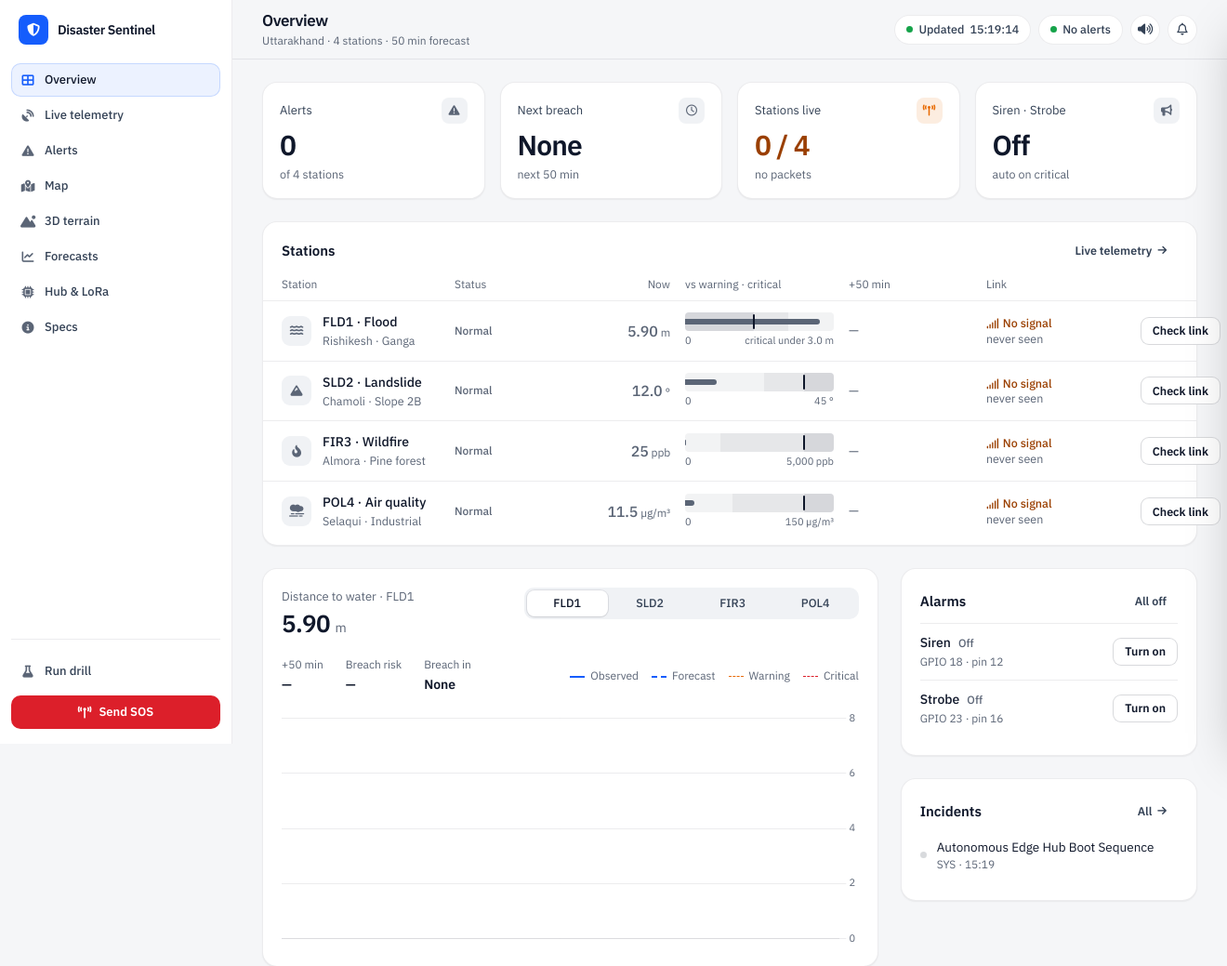
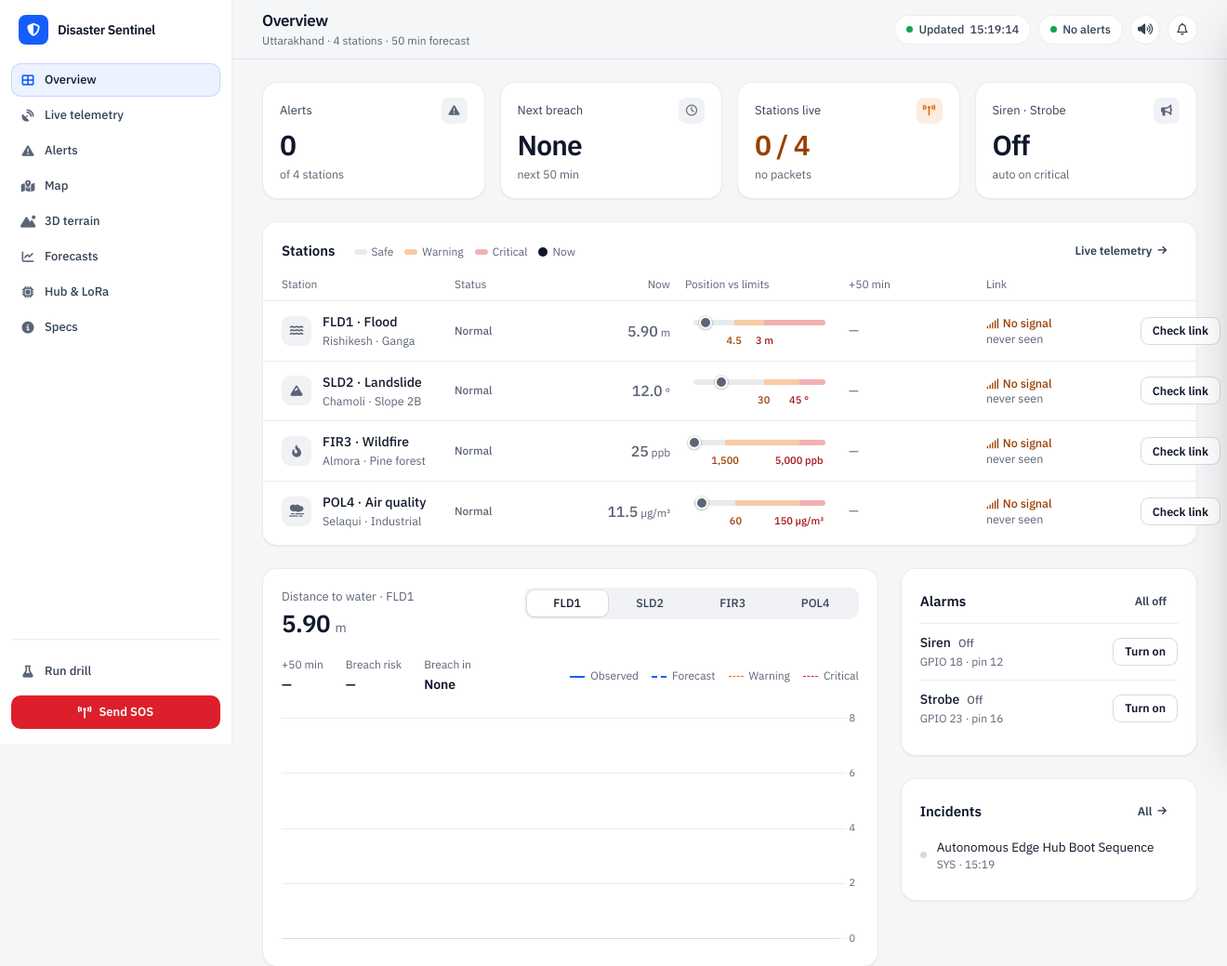
Before and after one commit to OmPravesh/disaster-sentinel-sih2026, a Flask app: page / in a window 1320 px wide. Shown: the top 1039 px of the page at 93% size. Run offline with Flask 3, Linux system fonts and the light colour scheme; some libraries are stand-ins or nearby versions.

Commit message:
fix(web): clearer limit meter on Overview and Live telemetry
Replace the grey bullet meter with coloured Safe / Warning / Critical zones,
danger always on the right (flood axis runs from far water to 0 m), limit
values labelled at zone edges, one dot for the current reading, and a legend.
Fixed scale so labels never collide; off-scale readings pin to the end.
The +50 min forecast dot is removed (it overlapped the reading); the forecast
stays in its own column/stat and the meter tooltip.

Co-Authored-By: Claude Opus 5.5 <noreply@anthropic.com>

```diff
--- a/web/templates/base.html
+++ b/web/templates/base.html
@@ -202,12 +202,27 @@
     .s-val.is-warn { color: var(--warn-ink); }
 
     /* Bullet graph: grey ranges (darker = worse), value bar, projected segment, critical target line */
-    .bullet { position: relative; height: 20px; border-radius: 4px; overflow: hidden; }
-    .bullet-range { position: absolute; top: 0; bottom: 0; }
-    .bullet-bar { position: absolute; left: 0; top: 7px; height: 6px; border-radius: 0 3px 3px 0; background: var(--ink-2);
-                  transition: width .4s cubic-bezier(.4,0,.2,1); }
-    .bullet-proj { position: absolute; top: 7px; height: 6px; border: 1px dashed var(--ink-2); border-left: 0; border-radius: 0 3px 3px 0; }
-    .bullet-target { position: absolute; top: 2px; bottom: 2px; width: 2px; margin-left: -1px; background: var(--ink); border-radius: 1px; }
+    /* Limit meter: zones Safe -> Warning -> Critical left to right, dot = reading now */
+    .meter, .meter-scale { margin: 0 9px; }  /* room for a dot pinned at either end */
+    .meter { position: relative; height: 16px; }
+    .meter-track { position: absolute; left: 0; right: 0; top: 5px; height: 6px; border-radius: 9999px; overflow: hidden; }
+    .meter-track span { position: absolute; top: 0; bottom: 0; }
+    .meter-track .mz-crit { right: 0; }
+    .mz-safe { background: color-mix(in srgb, var(--ink) 9%, transparent); left: 0; }
+    .mz-warn { background: rgb(var(--warn-rgb) / .35); }
+    .mz-crit { background: rgb(var(--crit-rgb) / .35); }
+    .meter-now { position: absolute; top: 50%; width: 14px; height: 14px; border-radius: 9999px; transform: translate(-50%, -50%);
+                            transition: left .4s cubic-bezier(.4,0,.2,1); }
+    .meter-now { border: 2px solid var(--card); box-shadow: 0 0 0 1px rgba(0,0,0,.08), 0 1px 3px rgba(0,0,0,.2); z-index: 2; }
+    .meter-lg { height: 22px; } .meter-lg .meter-track { top: 7px; height: 8px; }
+    .meter-lg .meter-now { width: 18px; height: 18px; }
+    .meter-scale { position: relative; height: 15px; margin-top: 3px; font-size: 11px; font-weight: 500; }
+    .meter-scale span { position: absolute; transform: translateX(-50%); white-space: nowrap; }
+    .meter-legend { display: inline-flex; flex-wrap: wrap; align-items: center; gap: 4px 12px; font-size: 12px; color: var(--muted); font-weight: 400; }
+    .meter-legend > span { display: inline-flex; align-items: center; gap: 5px; }
+    .meter-legend i { display: inline-block; width: 14px; height: 6px; border-radius: 3px; }
+    .meter-legend b { display: inline-block; width: 10px; height: 10px; border-radius: 9999px; }
+    .meter-legend .lg-now { background: var(--ink); }
     .arow { display: grid; grid-template-columns: 32px minmax(0,1fr) auto auto auto; gap: 14px; align-items: center; padding: 12px 20px; border-top: 1px solid var(--line); }
     @media (max-width: 640px) {
       .arow { grid-template-columns: minmax(0,1fr) auto; padding: 12px 16px; }
@@ -225,8 +240,6 @@
     .tile span { font-size: 12px; color: var(--muted); white-space: nowrap; overflow: hidden; text-overflow: ellipsis; }
     .tile b { font-size: 15px; font-weight: 600; color: var(--ink); }
     .tile small, .tile b small { font-size: 11px; font-weight: 400; color: var(--muted); margin-left: 3px; }
-    .bullet-lg { height: 28px; } .bullet-lg .bullet-bar, .bullet-lg .bullet-proj { top: 9px; height: 10px; }
-    .bullet-scale { display: flex; justify-content: space-between; font-size: 11px; color: var(--muted); margin-top: 2px; }
 
     .s-link { font-size: 12.5px; color: var(--ink-2); line-height: 1.35; }
     .s-link .is-warn { color: var(--warn-ink); font-weight: 500; }
@@ -274,7 +287,7 @@
     .skel { background: linear-gradient(90deg, var(--soft) 0%, color-mix(in srgb, var(--soft) 40%, var(--card)) 50%, var(--soft) 100%);
             background-size: 200% 100%; animation: skel 1.2s ease-in-out infinite; border-radius: 6px; color: transparent !important; }
     @keyframes skel { from { background-position: 200% 0; } to { background-position: -200% 0; } }
-    @media (prefers-reduced-motion: reduce) { .skel { animation: none; } .bullet-bar { transition: none; } }
+    @media (prefers-reduced-motion: reduce) { .skel { animation: none; } .meter-now { transition: none; } }
 
     /* Legacy class still used by the map pages: same surface as .card */
     .card-base { background: var(--card) !important; border: 1px solid var(--line) !important; border-radius: 16px !important; box-shadow: var(--shadow-card) !important; }
@@ -820,29 +833,34 @@
       }
       const all = d => Object.keys(SENTINEL_STATIONS).map(id => vm(id, d.nodes[id], d.forecasts[id]));
 
-      // Bullet meter (Few): grey ranges darker toward danger, value bar, dashed forecast, critical tick.
+      // Limit meter: danger is always to the RIGHT (flood's axis runs from far water to 0 m), coloured zones
+      // Safe / Warning / Critical with the limit values at their edges, one dot = the reading now.
+      // The +50 min forecast is NOT drawn here (a second dot overlapped the first); it has its own column/stat.
       function bullet(v, big) {
         const m = v.m, ok = x => x != null && !isNaN(x);
-        const max = Math.max(m.lower ? (m.max || v.warn * 1.5) : v.crit * 1.25, ok(v.value) ? v.value * 1.05 : 0, ok(v.worst) ? v.worst * 1.05 : 0);
-        const pct = x => Math.max(0, Math.min(100, (x / max) * 100));
-        const now = ok(v.value) ? pct(v.value) : 0, proj = ok(v.worst) ? pct(v.worst) : now;
-        const tone = a => `color-mix(in srgb, var(--ink) ${a}%, transparent)`;
-        const [lo, mid, hi] = m.lower ? [17, 10, 5] : [5, 10, 17];   // shade grows toward the bad end
-        const a = pct(Math.min(v.warn, v.crit)), b = pct(Math.max(v.warn, v.crit));
-        const bar = v.state === 'crit' ? 'var(--crit)' : v.state === 'warn' ? 'var(--warn)' : v.everSeen ? 'var(--ink-2)' : 'var(--muted)';
-        const tip = `${m.metric}: ${fmtNum(v.value, m.dp)} ${m.unit} · warning ${m.lower ? 'under ' : ''}${fmtNum(v.warn, 1)} · critical ${m.lower ? 'under ' : ''}${fmtNum(v.crit, 1)}` +
-                    (ok(v.worst) ? ` · forecast ${m.lower ? 'low' : 'peak'} ${fmtNum(v.worst, m.dp)}` : '');
-        return `<div class="bullet${big ? ' bullet-lg' : ''}" data-tip="${esc(tip)}">
-            <div class="bullet-range" style="left:0;width:${a}%;background:${tone(lo)}"></div>
-            <div class="bullet-range" style="left:${a}%;width:${b - a}%;background:${tone(mid)}"></div>
-            <div class="bullet-range" style="left:${b}%;right:0;background:${tone(hi)}"></div>
-            <div class="bullet-bar" style="width:${now}%;background:${bar}"></div>
-            ${proj > now ? `<div class="bullet-proj" style="left:${now}%;width:${proj - now}%"></div>` : ''}
-            ${proj < now ? `<div class="bullet-proj" style="left:${proj}%;width:${now - proj}%;border:0;background:var(--card);opacity:.5"></div>` : ''}
-            <div class="bullet-target" style="left:${pct(v.crit)}%"></div>
+        // Fixed scale so limit labels never move; a reading beyond it sits pinned at the end (exact value in the tooltip).
+        const span = m.lower ? (m.max || v.warn * 1.5) : v.crit * 1.25;
+        const pos = x => Math.max(0, Math.min(100, (m.lower ? span - x : x) / span * 100));
+        const pw = pos(v.warn), pc = pos(v.crit), now = ok(v.value) ? pos(v.value) : null;
+        const dot = v.state === 'crit' ? 'var(--crit)' : v.state === 'warn' ? 'var(--warn)' : v.everSeen ? 'var(--ink)' : 'var(--muted)';
+        const u = m.unit, lim = x => `${fmtNum(x, x % 1 ? 1 : 0)}`;
+        const tip = `${m.metric} ${fmtNum(v.value, m.dp)} ${u} now` + (ok(v.worst) ? ` · ${fmtNum(v.worst, m.dp)} ${u} at worst in 50 min` : '') +
+                    ` · warning ${m.lower ? 'below' : 'above'} ${lim(v.warn)} ${u} · critical ${m.lower ? 'below' : 'above'} ${lim(v.crit)} ${u}`;
+        const clamp = p => Math.max(4, Math.min(96, p));
+        return `<div class="meter${big ? ' meter-lg' : ''}" data-tip="${esc(tip)}" role="img" aria-label="${esc(tip)}">
+            <div class="meter-track">
+              <span class="mz-safe" style="width:${pw}%"></span><span class="mz-warn" style="left:${pw}%;width:${pc - pw}%"></span><span class="mz-crit" style="left:${pc}%"></span>
+            </div>
+            ${now != null ? `<span class="meter-now" style="left:${now}%;background:${dot}"></span>` : ''}
           </div>
-          <div class="bullet-scale tnum"><span>0</span><span>${m.lower ? 'critical under ' : ''}${fmtNum(v.crit, m.lower ? 1 : 0)} ${esc(m.unit)}</span></div>`;
+          <div class="meter-scale tnum">
+            <span style="left:${clamp(pw)}%;color:var(--warn-ink)">${lim(v.warn)}</span>
+            <span style="left:${clamp(pc)}%;color:var(--crit-ink)">${lim(v.crit)} ${esc(u)}</span>
+          </div>`;
       }
+
+      const meterLegend = `<span class="meter-legend"><span><i class="mz-safe"></i>Safe</span><span><i class="mz-warn"></i>Warning</span>
+        <span><i class="mz-crit"></i>Critical</span><span><b class="lg-now"></b>Now</span></span>`;
 
       function chip(v) {
         return v.state === 'crit' ? `<span class="chip chip-crit"><i class="fa-solid fa-caret-up"></i>Critical</span>`
@@ -888,7 +906,7 @@
       // Re-render on every poll, and once now if a payload is already cached.
       function onData(fn) { window.addEventListener('sentinel_data', e => fn(e.detail)); if (window.sentinel_latest_data) fn(window.sentinel_latest_data); }
 
-      return { esc, ago, cssVar, vm, all, bullet, chip, forecastChart, legend, onData };
+      return { esc, ago, cssVar, vm, all, bullet, meterLegend, chip, forecastChart, legend, onData };
     })();
 
     let lastOkAt = null;
--- a/web/templates/dashboard.html
+++ b/web/templates/dashboard.html
@@ -54,12 +54,12 @@
 <!-- 2. Station board: where problems show, with the action on the row -->
 <section class="card pt-4 pb-1" data-live>
   <div class="flex items-center justify-between px-5 pb-3">
-    <h2 class="text-[15px] font-semibold" style="color:var(--ink)">Stations</h2>
+    <div class="flex flex-wrap items-center gap-x-5 gap-y-1"><h2 class="text-[15px] font-semibold" style="color:var(--ink)">Stations</h2><span id="meterLegend"></span></div>
     <a href="/monitoring" class="btn btn-ghost">Live telemetry <i class="fa-solid fa-arrow-right text-[11px]"></i></a>
   </div>
   <div class="board-head">
     <span>Station</span><span>Status</span><span class="text-right">Now</span>
-    <span>vs warning · critical</span><span>+50 min</span><span>Link</span><span></span>
+    <span>Position vs limits</span><span>+50 min</span><span>Link</span><span></span>
   </div>
   <div id="stationRows"></div>
 </section>
@@ -282,10 +282,11 @@
     <div class="srow"><div class="c-name flex items-center gap-3"><span class="s-ico"><i class="fa-solid ${S[id].icon}"></i></span>
       <div><div class="s-name">${id} · ${S[id].hazard}</div><div class="s-sub">${S[id].place}</div></div></div>
       <div class="c-status"><span class="skel">Normal</span></div><div class="c-val s-val"><span class="skel">00.0</span></div>
-      <div class="c-bullet"><div class="bullet skel"></div></div><div class="c-fcst"><span class="skel">0.00 m</span></div>
+      <div class="c-bullet"><div class="meter skel"></div></div><div class="c-fcst"><span class="skel">0.00 m</span></div>
       <div class="c-link"><span class="skel">00 s ago</span></div><div class="c-act"></div></div>`).join('');
 
   document.getElementById('fcLegend').innerHTML = ui.legend;
+  document.getElementById('meterLegend').innerHTML = ui.meterLegend;
   ui.onData(render);
 
   // ---------- Actuator controls (state confirmed by the next poll) ----------
```
Also changed, not shown: web/templates/monitoring.html (+4 -3 lines).
